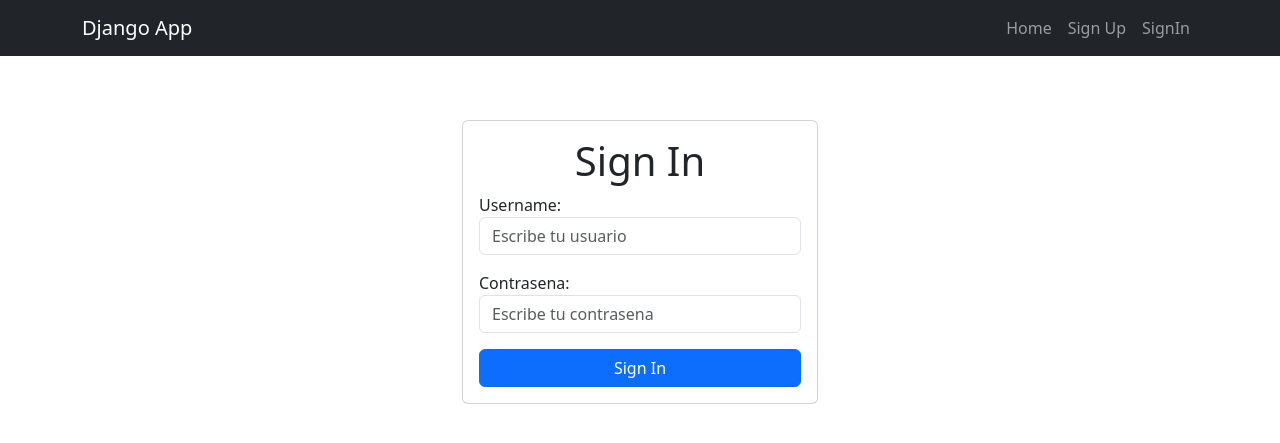
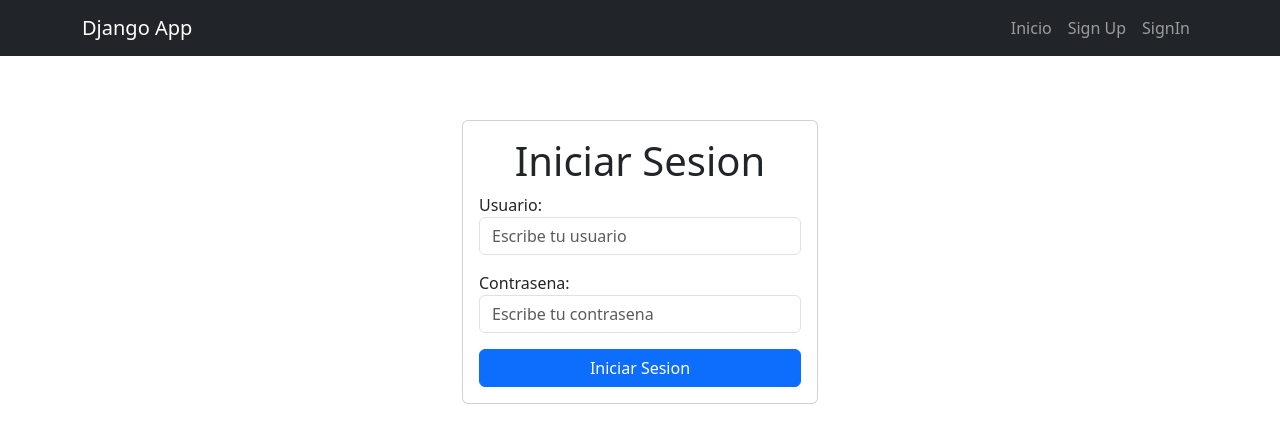
Before and after one commit to RichardEscobe2/django_auth_crud, a Django app: page /signin/ in a window 1280 px wide. Shown: the top 443 px of the page. Run offline with Django 5.2, Linux system fonts and the light colour scheme.

Commit message:
cambios de diseno

```diff
--- a/tasks/templates/base.html
+++ b/tasks/templates/base.html
@@ -4,7 +4,7 @@
     <meta charset="UTF-8">
     <meta name="viewport" content="width=device-width, initial-scale=1.0">
     <title>Django CRUD</title>
-    <link rel="stylesheet" href="https://cdn.jsdelivr.net/npm/bootstrap@5.3.8/dist/css/bootstrap.min.css">
+    <link rel="stylesheet" href="https://cdn.jsdelivr.net/npm/bootstrap@5.3.3/dist/css/bootstrap.min.css">
 </head>
 <body>
 <nav class="navbar navbar-expand-lg bg-dark navbar-dark">
@@ -16,7 +16,7 @@
     <div class="collapse navbar-collapse" id="navbarNav">
       <ul class="navbar-nav ms-auto">
         <li class="nav-item">
-                <a class="nav-link" href="/">Home</a>
+                <a class="nav-link" href="/">Inicio</a>
             </li>
             {% if user.is_authenticated %}
             <li class="nav-item">
@@ -26,7 +26,7 @@
                 <a class="nav-link" href="{% url 'tasks_completed' %}">Tareas completadas</a>
             </li>
             <li class="nav-item">
-                <a class="nav-link" href="/tasks/create/">Create Task</a>
+                <a class="nav-link" href="/tasks/create/">Crear Tarea</a>
             </li>
             <li class="nav-item">
                 <a class="nav-link" href="/logout">Logout</a>
@@ -72,6 +72,6 @@
 
     {% block content %}
     {% endblock content %}
-
+<script src="https://cdn.jsdelivr.net/npm/bootstrap@5.3.3/dist/js/bootstrap.bundle.min.js"></script>
 </body>
 </html>
--- a/tasks/templates/create_task.html
+++ b/tasks/templates/create_task.html
@@ -10,12 +10,12 @@
   <div class="row">
     <div class="col-md-4 offset-md-4 mt-5">
         <form action = "/tasks/create/" method="POST" class="card card-body">
-            <h1>Create Task</h1>
+            <h1>Crear Tarea</h1>
             {{error}}
             {% csrf_token %}
             {{form.as_p}}
             <button type="submit" class="btn btn-primary">
-            Create Task
+            Crear
             </button>
         </form>
     </div>
--- a/tasks/templates/signin.html
+++ b/tasks/templates/signin.html
@@ -5,13 +5,13 @@
     <div class="row">
             <section class="col-md-4 offset-md-4 mt-5 ">
                 <form action="/signin/" method="POST" class="card card-body">
-                <h1 class="text-center">Sign In</h1>
+                <h1 class="text-center">Iniciar Sesion</h1>
                 {{error}}
                 {% csrf_token %}
 
                 <div class="mb-3">
-                    <label for="username">Username:</label>
-                    <input type="password" name="username" id="username" class="form-control" placeholder="Escribe tu usuario">
+                    <label for="username">Usuario:</label>
+                    <input type="text" name="username" id="username" class="form-control" placeholder="Escribe tu usuario">
                 </div>
 
                 <div class="mb-3">
@@ -21,7 +21,7 @@
 
 
 
-                <button type="submit" class="btn btn-primary">Sign In</button>
+                <button type="submit" class="btn btn-primary">Iniciar Sesion</button>
         </form>
         </section>
     </div>
--- a/tasks/templates/signup.html
+++ b/tasks/templates/signup.html
@@ -9,12 +9,12 @@
 <div class="row">
     <div class="col-md-4 offset-md-4 mt-5">
         <form action="/signup/" method="post" class="card card-body ">
-    <h1 class="text-center">SignUp</h1>
+    <h1 class="text-center">Crear Cuenta</h1>
     {{error}}
     {% csrf_token %}
 
     <div class="mb-3">
-        <label for="username">Username:</label>
+        <label for="username">Usuario:</label>
         <input type="text" name="username" id="username" class="form-control" placeholder="Escribe tu usuario">
     </div>
 
--- a/tasks/templates/task_detail.html
+++ b/tasks/templates/task_detail.html
@@ -10,7 +10,7 @@
                 <form method="post">
                     {% csrf_token %}
                     {{ form.as_p }}
-                    <button type="submit" class="btn btn-primary">Update</button>
+                    <button type="submit" class="btn btn-primary">Actualizar</button>
 
                 </form>
                 <div class="d-flex">
@@ -21,7 +21,7 @@
                     {% csrf_token %}
 
                     <button class="btn btn-secondary">
-                        Complete
+                        Completar
                     </button>
                 </form>
 
@@ -31,7 +31,7 @@
                     {% csrf_token %}
 
                     <button class="btn btn-danger">
-                        Delete
+                        Eliminar
                     </button>
                 </form>
                 </div>
--- a/tasks/templates/tasks.html
+++ b/tasks/templates/tasks.html
@@ -5,7 +5,7 @@
 <main class="container">
     <div class="row">
         <div class="col-md-6 offset-md-3">
-                        <h1 class="text- center display-3 py-5">Task Pendientes</h1>
+                        <h1 class="text- center display-3 py-5">Tareas Pendientes</h1>
             <ul class="list-group">
                 {% for task in tasks %}
                     <a class="list-group-item" href = "{% url 'task_detail' task.id %}">
--- a/tasks/views.py
+++ b/tasks/views.py
@@ -29,11 +29,11 @@ def signup(request):
             except IntegrityError:
                 return render(request, 'signup.html', {
                     'form': UserCreationForm,
-                    'error': 'Username already exists'
+                    'error': 'Usuario ya dado de alta'
                     } )
         return render(request, 'signup.html', {
                             'form': UserCreationForm,
-                            'error': 'Passwords do not match'
+                            'error': 'Las contrasenas no coinciden'
                             } )
 
 @login_required
```
